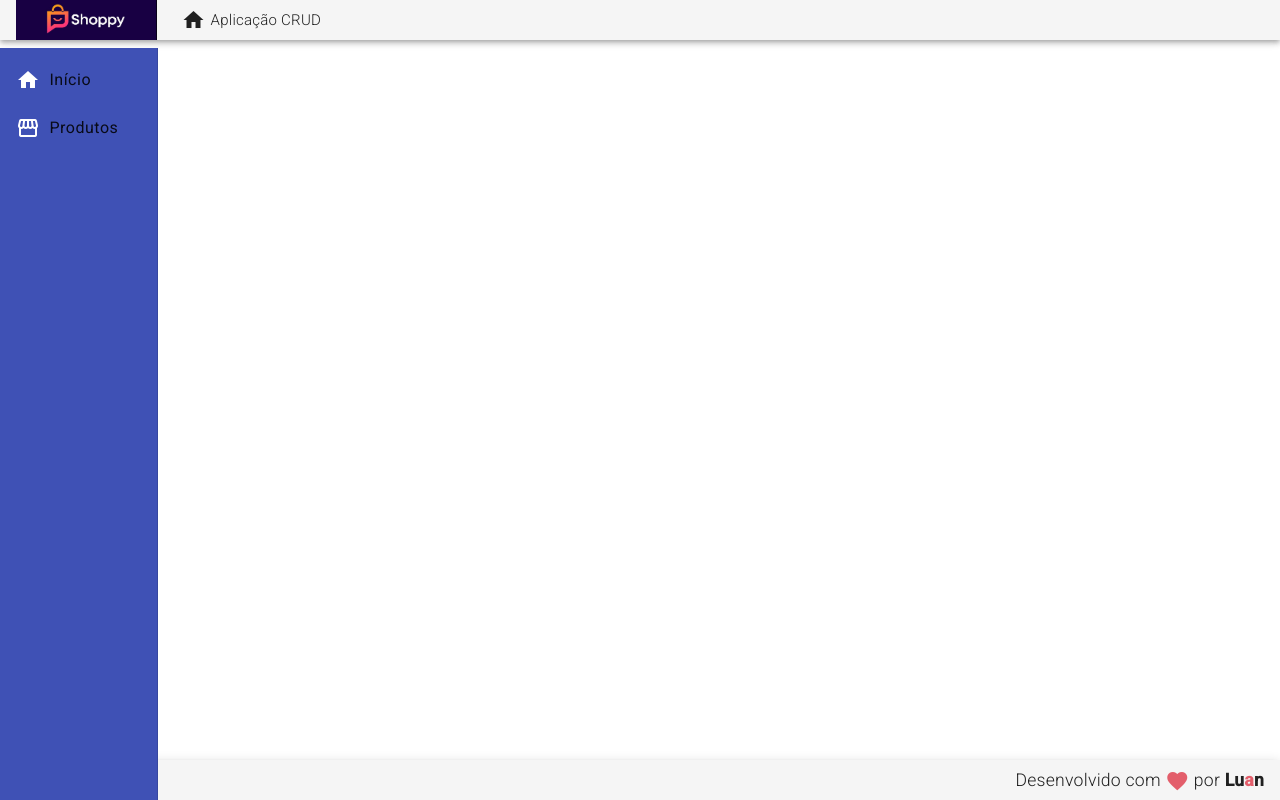
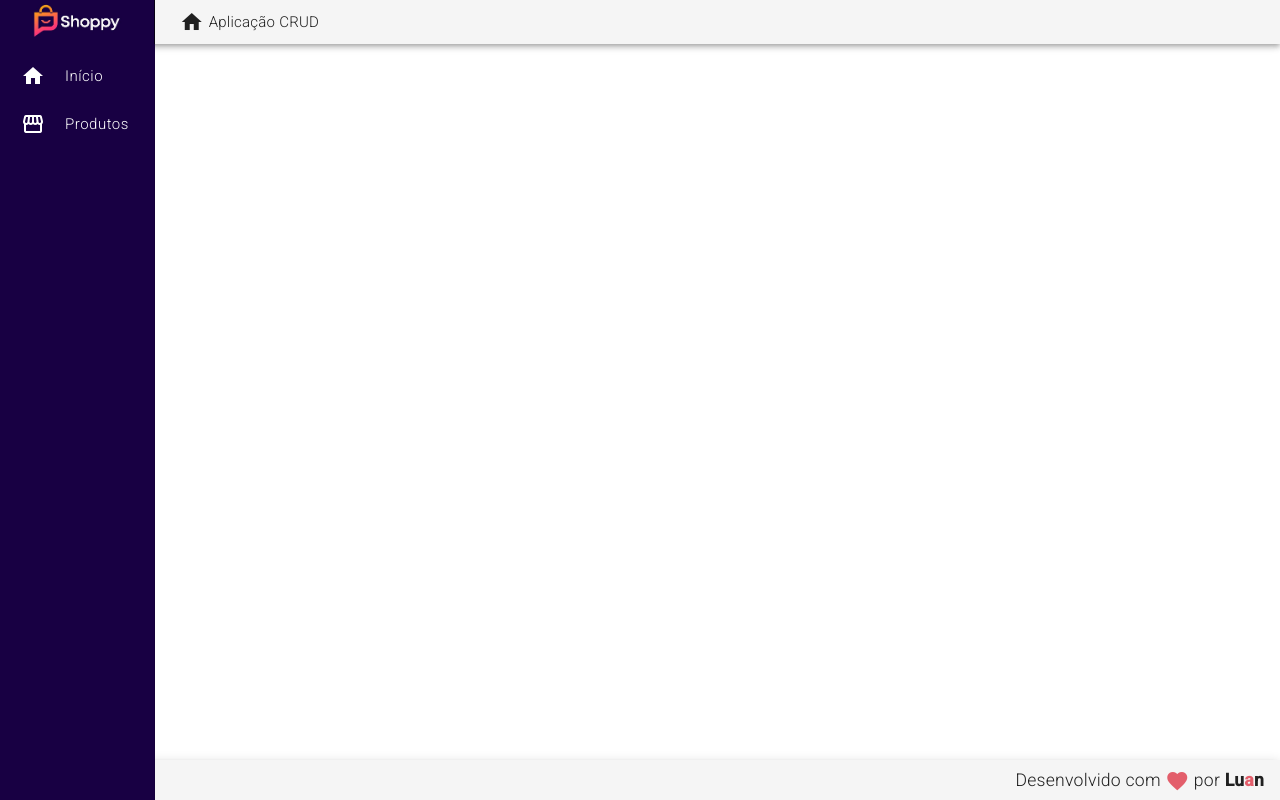
Before and after one commit to LuanAlba/FrontCrudProdutos, an Angular app: page / in a window 1280 px wide. Built offline with nearby package versions, Linux system fonts and the light colour scheme.

Commit message:
Ajustes no CSS

```diff
--- a/src/app/components/template/header/header.component.css
+++ b/src/app/components/template/header/header.component.css
@@ -1,7 +1,8 @@
 .header {
     display: flex;
     align-items: center;
-    max-height: 40px;
+    max-height: 44px;
+    padding: 0;
 }
 
 .header a {
@@ -11,7 +12,7 @@
 }
 
 .header .logo {
-    max-height: 40px;
+    max-height: 44px;
 }
 
 .header .title-group {
--- a/src/app/components/template/header/header.component.html
+++ b/src/app/components/template/header/header.component.html
@@ -1,5 +1,4 @@
 <mat-toolbar class="header mat-elevation-z4">
-
     <span>
         <a>
             <img class="logo" src="assets\logo.png" alt="logo">
--- a/src/app/components/template/nav/nav.component.css
+++ b/src/app/components/template/nav/nav.component.css
@@ -1,14 +1,22 @@
 .sidenav {
-    background-color: #3F51B5;
-    width: 158px;
+    background-color: #180043;
+    width: 155px;
 }
 
-.sidenav  a {
+.sidenav span {
+    color: #FFF;
+    font-weight: 300;
+    font-size: 15px;
+}
+
+.sidenav i {
+    padding-right: 20px;
+    padding-left: 5px;
+    vertical-align: middle;
     color: #FFF;
 }
 
-.sidenav i {
-    padding-right: 5px;
-    vertical-align: middle;
-    color: #FFF;
-}
+/* .content {
+    padding: 16px;
+    background-color: #FFF;
+} */
--- a/src/app/components/template/nav/nav.component.html
+++ b/src/app/components/template/nav/nav.component.html
@@ -1,17 +1,17 @@
 <mat-sidenav-container class="container">
-    <mat-sidenav class="sidenav" mode="side" opened fixedInViewport="true" fixedTopGap="48">
+    <mat-sidenav class="sidenav" mode="side" opened fixedInViewport="true" fixedTopGap="44">
         <mat-nav-list class="nav-list">
-            <a mat-list-item>
+            <a mat-list-item routerLink="/">
                 <i class="material-icons">
                     home
                 </i>
-                Início
+                <span>Início</span>
             </a>
-            <a mat-list-item>
+            <a mat-list-item  routerLink="/products">
                 <i class="material-icons">
                     storefront
                 </i>
-                Produtos
+                <span>Produtos</span>
             </a>
         </mat-nav-list>
     </mat-sidenav>
```
